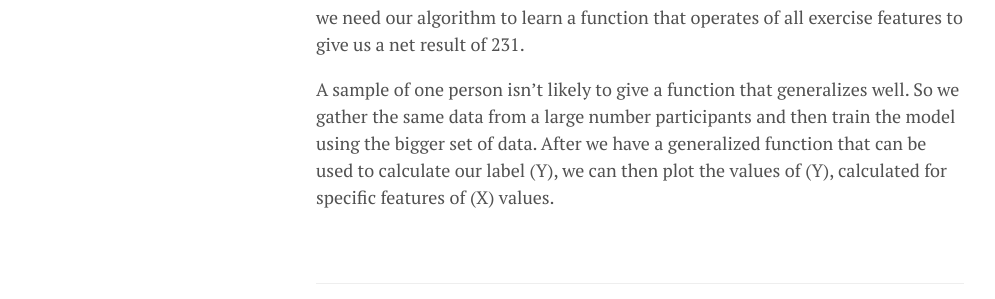
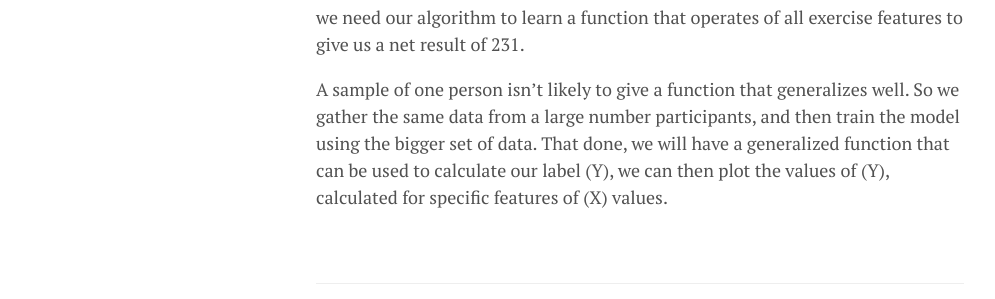
Before and after one commit to lgeurts/lgeurts.github.io, a Jekyll site: the page built from _posts/2018-06-29-artificial-intelligence-basics.md, in a window 1280 px wide. Shown: the part 1828-2127 px from the top of the page, without its empty margins (0-995 px from the left). Built offline with Jekyll 4.4.1, drawn with Linux system fonts in a browser that asks for light colours; nearby versions of some CDN libraries.

Commit message:
Update 2018-06-29-artificial-intelligence-basics.md

```diff
--- a/_posts/2018-06-29-artificial-intelligence-basics.md
+++ b/_posts/2018-06-29-artificial-intelligence-basics.md
@@ -41,4 +41,4 @@ Let's take one male. We want to model calories burned while exercising. First we
 
 In this case we know all features and have a known label value of 231 calories. So we need our algorithm to learn a function that operates of all exercise features to give us a net result of 231.
 
-A sample of one person isn't likely to give a function that generalizes well. So we gather the same data from a large number participants and then train the model using the bigger set of data. After we have a generalized function that can be used to calculate our label (Y), we can then plot the values of (Y), calculated for specific features of (X) values.
+A sample of one person isn't likely to give a function that generalizes well. So we gather the same data from a large number participants, and then train the model using the bigger set of data. That done, we will have a generalized function that can be used to calculate our label (Y), we can then plot the values of (Y), calculated for specific features of (X) values.
```
